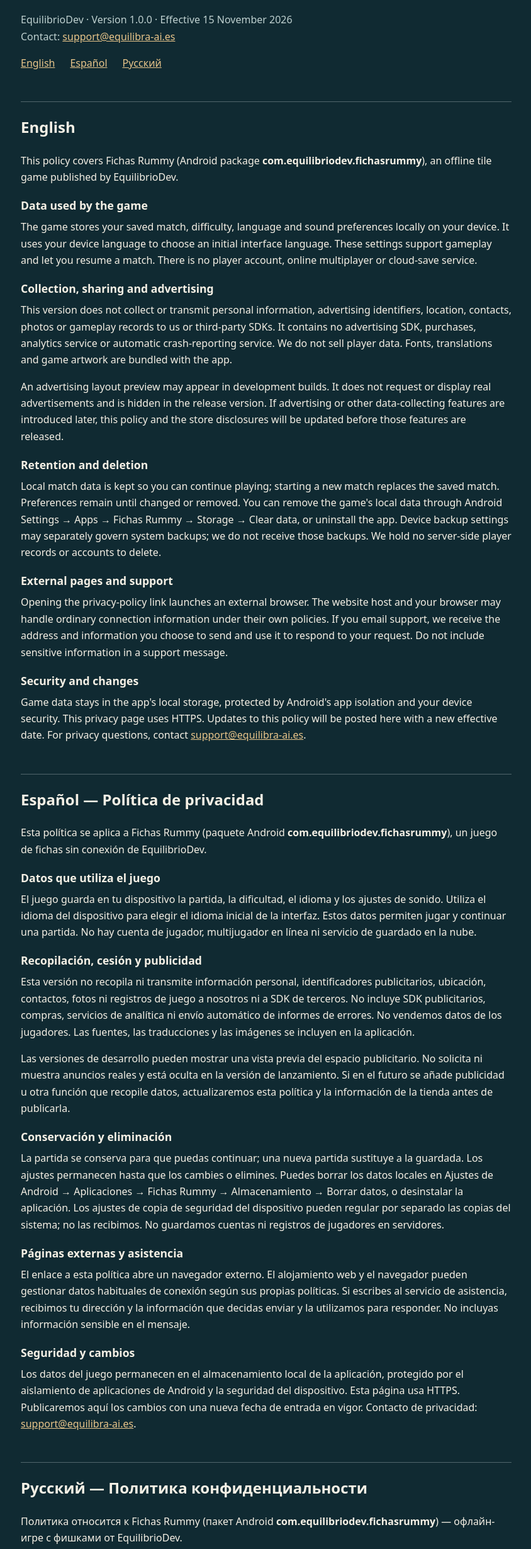
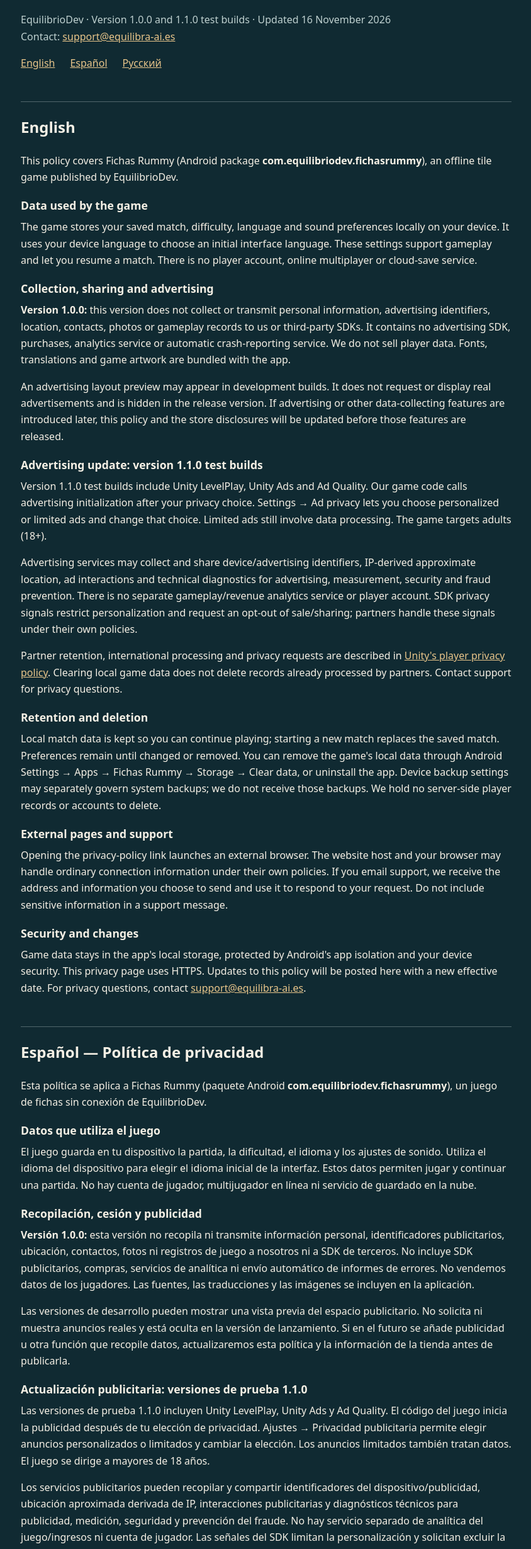
Before and after one commit to VecheryaO/break-the-chain-privacy, a plain HTML site: page fichas-rummy/index.html in a window 1280 px wide. Shown: the part 99-2559 px from the top of the page at 63% size, without its empty margins (217-1061 px from the left). Drawn offline with Linux system fonts and the light colour scheme.

Commit message:
Describe advertising test builds separately from Fichas Rummy 1.0.0

```diff
--- a/fichas-rummy/index.html
+++ b/fichas-rummy/index.html
@@ -14,15 +14,19 @@ a{color:#e8c58a;overflow-wrap:anywhere}nav{display:flex;gap:24px;flex-wrap:wrap}
 </head>
 <body><main>
 <h1>Fichas Rummy — Privacy Policy</h1>
-<p class="meta">EquilibrioDev · Version 1.0.0 · Effective 15 November 2026<br>Contact: <a href="mailto:support@equilibra-ai.es">support@equilibra-ai.es</a></p>
+<p class="meta">EquilibrioDev · Version 1.0.0 and 1.1.0 test builds · Updated 16 November 2026<br>Contact: <a href="mailto:support@equilibra-ai.es">support@equilibra-ai.es</a></p>
 <nav aria-label="Languages"><a href="#en">English</a><a href="#es">Español</a><a href="#ru">Русский</a></nav>
 <section id="en" lang="en"><h2>English</h2>
 <p>This policy covers Fichas Rummy (Android package <strong>com.equilibriodev.fichasrummy</strong>), an offline tile game published by EquilibrioDev.</p>
 <h3>Data used by the game</h3>
 <p>The game stores your saved match, difficulty, language and sound preferences locally on your device. It uses your device language to choose an initial interface language. These settings support gameplay and let you resume a match. There is no player account, online multiplayer or cloud-save service.</p>
 <h3>Collection, sharing and advertising</h3>
-<p>This version does not collect or transmit personal information, advertising identifiers, location, contacts, photos or gameplay records to us or third-party SDKs. It contains no advertising SDK, purchases, analytics service or automatic crash-reporting service. We do not sell player data. Fonts, translations and game artwork are bundled with the app.</p>
+<p><strong>Version 1.0.0:</strong> this version does not collect or transmit personal information, advertising identifiers, location, contacts, photos or gameplay records to us or third-party SDKs. It contains no advertising SDK, purchases, analytics service or automatic crash-reporting service. We do not sell player data. Fonts, translations and game artwork are bundled with the app.</p>
 <p>An advertising layout preview may appear in development builds. It does not request or display real advertisements and is hidden in the release version. If advertising or other data-collecting features are introduced later, this policy and the store disclosures will be updated before those features are released.</p>
+<h3>Advertising update: version 1.1.0 test builds</h3>
+<p>Version 1.1.0 test builds include Unity LevelPlay, Unity Ads and Ad Quality. Our game code calls advertising initialization after your privacy choice. Settings → Ad privacy lets you choose personalized or limited ads and change that choice. Limited ads still involve data processing. The game targets adults (18+).</p>
+<p>Advertising services may collect and share device/advertising identifiers, IP-derived approximate location, ad interactions and technical diagnostics for advertising, measurement, security and fraud prevention. There is no separate gameplay/revenue analytics service or player account. SDK privacy signals restrict personalization and request an opt-out of sale/sharing; partners handle these signals under their own policies.</p>
+<p>Partner retention, international processing and privacy requests are described in <a href="https://unity.com/legal/game-player-and-app-user-privacy-policy">Unity's player privacy policy</a>. Clearing local game data does not delete records already processed by partners. Contact support for privacy questions.</p>
 <h3>Retention and deletion</h3>
 <p>Local match data is kept so you can continue playing; starting a new match replaces the saved match. Preferences remain until changed or removed. You can remove the game's local data through Android Settings → Apps → Fichas Rummy → Storage → Clear data, or uninstall the app. Device backup settings may separately govern system backups; we do not receive those backups. We hold no server-side player records or accounts to delete.</p>
 <h3>External pages and support</h3>
@@ -35,8 +39,12 @@ a{color:#e8c58a;overflow-wrap:anywhere}nav{display:flex;gap:24px;flex-wrap:wrap}
 <h3>Datos que utiliza el juego</h3>
 <p>El juego guarda en tu dispositivo la partida, la dificultad, el idioma y los ajustes de sonido. Utiliza el idioma del dispositivo para elegir el idioma inicial de la interfaz. Estos datos permiten jugar y continuar una partida. No hay cuenta de jugador, multijugador en línea ni servicio de guardado en la nube.</p>
 <h3>Recopilación, cesión y publicidad</h3>
-<p>Esta versión no recopila ni transmite información personal, identificadores publicitarios, ubicación, contactos, fotos ni registros de juego a nosotros ni a SDK de terceros. No incluye SDK publicitarios, compras, servicios de analítica ni envío automático de informes de errores. No vendemos datos de los jugadores. Las fuentes, las traducciones y las imágenes se incluyen en la aplicación.</p>
+<p><strong>Versión 1.0.0:</strong> esta versión no recopila ni transmite información personal, identificadores publicitarios, ubicación, contactos, fotos ni registros de juego a nosotros ni a SDK de terceros. No incluye SDK publicitarios, compras, servicios de analítica ni envío automático de informes de errores. No vendemos datos de los jugadores. Las fuentes, las traducciones y las imágenes se incluyen en la aplicación.</p>
 <p>Las versiones de desarrollo pueden mostrar una vista previa del espacio publicitario. No solicita ni muestra anuncios reales y está oculta en la versión de lanzamiento. Si en el futuro se añade publicidad u otra función que recopile datos, actualizaremos esta política y la información de la tienda antes de publicarla.</p>
+<h3>Actualización publicitaria: versiones de prueba 1.1.0</h3>
+<p>Las versiones de prueba 1.1.0 incluyen Unity LevelPlay, Unity Ads y Ad Quality. El código del juego inicia la publicidad después de tu elección de privacidad. Ajustes → Privacidad publicitaria permite elegir anuncios personalizados o limitados y cambiar la elección. Los anuncios limitados también tratan datos. El juego se dirige a mayores de 18 años.</p>
+<p>Los servicios publicitarios pueden recopilar y compartir identificadores del dispositivo/publicidad, ubicación aproximada derivada de IP, interacciones publicitarias y diagnósticos técnicos para publicidad, medición, seguridad y prevención del fraude. No hay servicio separado de analítica del juego/ingresos ni cuenta de jugador. Las señales del SDK limitan la personalización y solicitan excluir la venta/cesión; los socios las gestionan según sus políticas.</p>
+<p>La conservación, el tratamiento internacional y las solicitudes de privacidad se explican en la <a href="https://unity.com/legal/game-player-and-app-user-privacy-policy">política de Unity para jugadores</a>. Borrar los datos locales no elimina registros ya tratados por socios. Contacta con asistencia para consultas de privacidad.</p>
 <h3>Conservación y eliminación</h3>
 <p>La partida se conserva para que puedas continuar; una nueva partida sustituye a la guardada. Los ajustes permanecen hasta que los cambies o elimines. Puedes borrar los datos locales en Ajustes de Android → Aplicaciones → Fichas Rummy → Almacenamiento → Borrar datos, o desinstalar la aplicación. Los ajustes de copia de seguridad del dispositivo pueden regular por separado las copias del sistema; no las recibimos. No guardamos cuentas ni registros de jugadores en servidores.</p>
 <h3>Páginas externas y asistencia</h3>
@@ -49,8 +57,12 @@ a{color:#e8c58a;overflow-wrap:anywhere}nav{display:flex;gap:24px;flex-wrap:wrap}
 <h3>Какие данные использует игра</h3>
 <p>Сохранённая партия, сложность, язык и настройки звука хранятся локально на устройстве. Язык устройства используется для первоначального выбора языка интерфейса. Эти данные нужны для игры и продолжения партии. Аккаунта игрока, сетевой игры и сервиса облачных сохранений нет.</p>
 <h3>Сбор, передача данных и реклама</h3>
-<p>Эта версия не собирает и не передаёт нам или сторонним SDK персональные данные, рекламные идентификаторы, местоположение, контакты, фотографии или историю игры. В ней нет рекламного SDK, покупок, сервиса аналитики или автоматической отправки отчётов об ошибках. Мы не продаём данные игроков. Шрифты, переводы и изображения входят в приложение.</p>
+<p><strong>Версия 1.0.0:</strong> эта версия не собирает и не передаёт нам или сторонним SDK персональные данные, рекламные идентификаторы, местоположение, контакты, фотографии или историю игры. В ней нет рекламного SDK, покупок, сервиса аналитики или автоматической отправки отчётов об ошибках. Мы не продаём данные игроков. Шрифты, переводы и изображения входят в приложение.</p>
 <p>В сборках для разработки может отображаться макет рекламного места. Он не запрашивает и не показывает настоящую рекламу и скрыт в выпускной версии. Если позже появится реклама или другая функция, собирающая данные, политика и сведения в магазине будут обновлены до её выпуска.</p>
+<h3>Рекламное обновление: тестовые сборки 1.1.0</h3>
+<p>Тестовые сборки 1.1.0 включают Unity LevelPlay, Unity Ads и Ad Quality. Код игры вызывает запуск рекламы после выбора настройки конфиденциальности. Настройки → Реклама и конфиденциальность позволяют выбрать персонализированную или ограниченную рекламу и изменить решение. Ограниченная реклама тоже предполагает обработку данных. Игра предназначена для взрослых (18+).</p>
+<p>Рекламные сервисы могут собирать и передавать идентификаторы устройства/рекламы, примерное местоположение по IP, взаимодействия с рекламой и техническую диагностику для рекламы, измерений, защиты и предотвращения мошенничества. Отдельной аналитики игрового процесса/дохода и аккаунта игрока нет. Сигналы SDK ограничивают персонализацию и запрашивают отказ от продажи/передачи; партнёры обрабатывают их по своим правилам.</p>
+<p>Хранение данных, международная обработка и запросы о конфиденциальности описаны в <a href="https://unity.com/legal/game-player-and-app-user-privacy-policy">политике Unity для игроков</a>. Очистка локальных данных не удаляет сведения, уже обработанные партнёрами. С вопросами можно обратиться в поддержку.</p>
 <h3>Хранение и удаление</h3>
 <p>Партия сохраняется для продолжения игры; новая партия заменяет сохранённую. Настройки хранятся до изменения или удаления. Удалить локальные данные можно в настройках Android: Приложения → Fichas Rummy → Память → Очистить данные, либо удалив приложение. Системные резервные копии могут отдельно зависеть от настроек устройства; мы их не получаем. У нас нет серверных записей игроков или аккаунтов, которые требовали бы удаления.</p>
 <h3>Внешние страницы и поддержка</h3>
```
